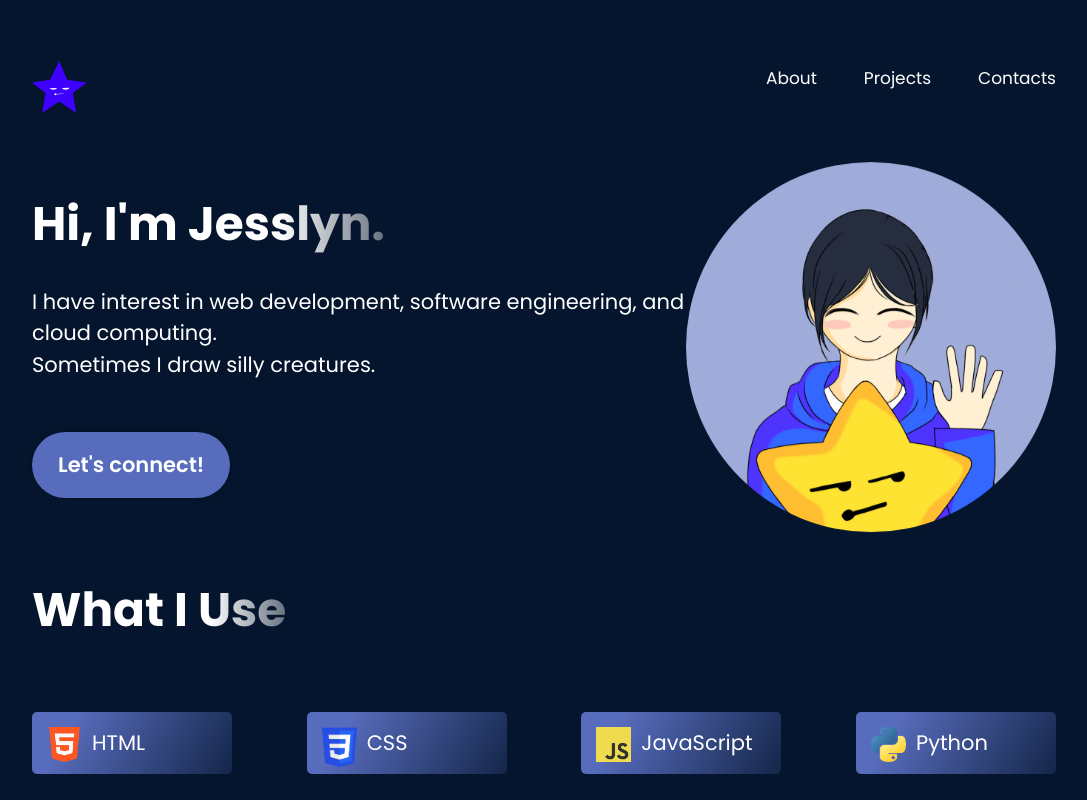
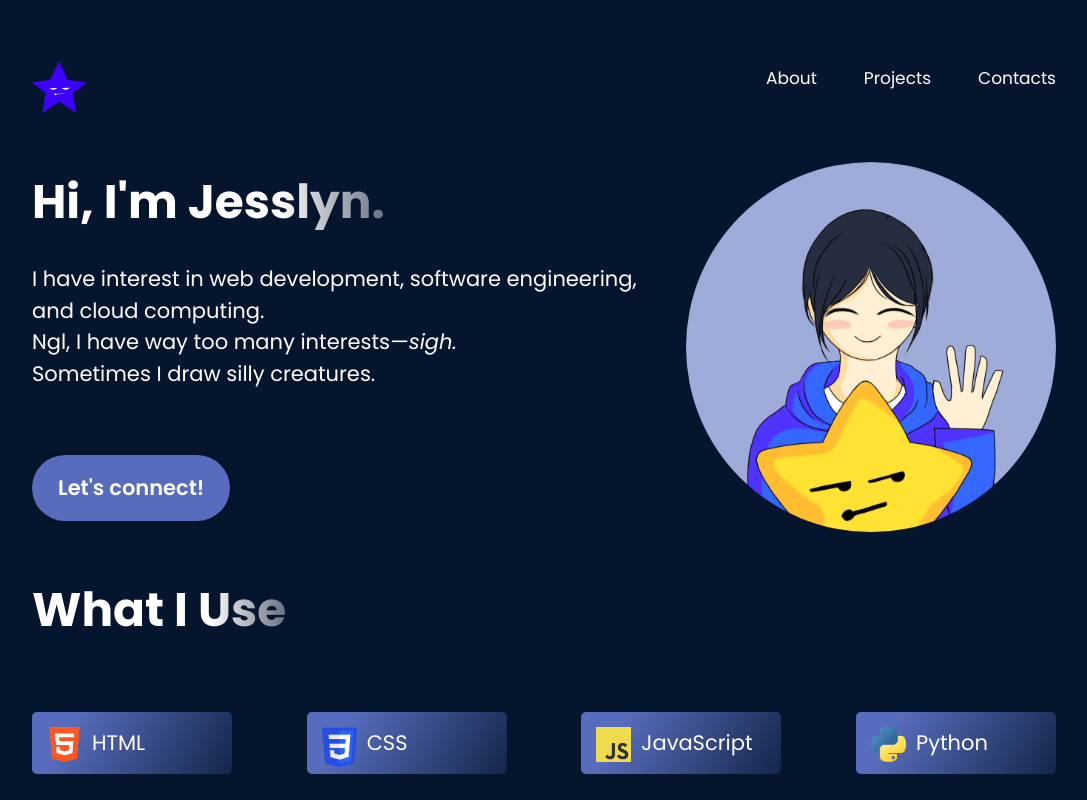
Before and after one commit to jesslyngowin/my-portofolio2, a React (Vite) app: page / in a window 1280 px wide. Shown: the top 800 px of the page, without its empty margins (96-1183 px from the left). Built offline with nearby package versions, Linux system fonts and the light colour scheme.

Commit message:
changed abt me desc

```diff
--- a/src/components/AboutMe/AboutMe.jsx
+++ b/src/components/AboutMe/AboutMe.jsx
@@ -10,10 +10,13 @@ export const AboutMe = () => {
 			<section className={styles.container} id="aboutme">
 				<div className={styles.content}>
 					<h1 className={styles.title}>Hi, I'm Jesslyn.</h1>
-					<p className={styles.description}>
+					<div className={styles.description}>
+						<p>
 						I have interest in web development, software engineering, and cloud computing.<br></br>
+						Ngl, I have way too many interests<em>—sigh.</em> <br></br>
 						Sometimes I draw silly creatures.
-					</p>
+					  </p>
+					</div>
 
 					<a href="https://id.linkedin.com/in/jesslyn-gowin-967415247" target="_blank" className={styles.connectBtn}>
 						Let's connect!
--- a/src/components/AboutMe/AboutMe.module.css
+++ b/src/components/AboutMe/AboutMe.module.css
@@ -32,7 +32,8 @@
 .description {
 	font-size: 21px;
 	font-family: var(--font-poppins);
-	margin-bottom: 52px;
+	margin-bottom: 50px;
+	padding-right: 7%;
 }
 
 .connectBtn {
```
